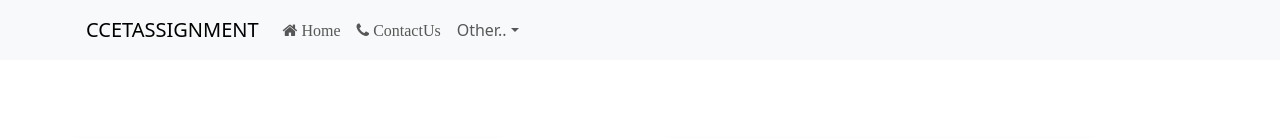
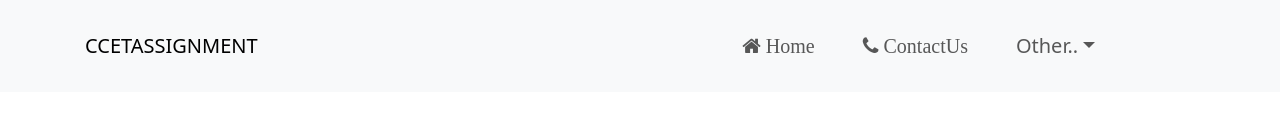
Before and after one commit to phantom-dot/ccetassignment, a React (Create React App) app: page / in a window 1280 px wide. Shown: the top 138 px of the page. Built offline with nearby package versions, Linux system fonts and the light colour scheme.

Commit message:
Update nav.css

```diff
--- a/src/components/Navbar/nav.css
+++ b/src/components/Navbar/nav.css
@@ -1,60 +1,40 @@
-
-.main-nav{
-    position:static;
-}
-.logo{
-    min-height: 50px;
-    min-width: 50px;
-    max-height:70px;
-    max-width: 70px;
+.me-auto{
+    padding-left: 50%;
+    gap: 2rem;
 
 }
 
-.logo img{
-    width:100%;
+.dropdown .dropdown-content{
+
+
 }
 
-.nav-routes-link{
-    display: flex;
-    list-style: none;
-    justify-content: space-evenly;
-}
-.nav-routes-link li{
-    font-family: 'Garet-Book';
-    margin-left:28px ;
-    padding: 10px;
+
+
+
+.tab:hover Nav.Link{
+    text-decoration: underline;
 
 }
-.nav-routes-link li a{
-    text-decoration: none;
-    color: black;
-}
-.outer-nav{
-    padding-top:10px;
-    display: flex;
-    justify-content: space-evenly;
+
+.bg-body-tertiary{
+
+  font-size: 20px;
 
 }
-.nav-buttons button{
 
-    display:inline;
-    background-color: black;
-    height:50px;
-    width:170px;
-    margin-left: 20px;
-    margin-top: 8px;
-    border-radius: 25px;
-    font-family:'Roboto Mono';
+
+#basic-navbar-nav{
+  border-radius: 0;
 }
-.nav-buttons button a{
-    color: #FFE6CD;
-    text-decoration: none;
+
+
+.dropdown-content {
+
+    border: none;
+    display: block;
+  }
+
+.nav{
+  padding: 15px;
 }
-@media screen and (max-width:833px) {
-        .nav-buttons button{
-                display: none;
-        }
-        .outer-nav{
-            justify-content: center;
-        }
-}
```
